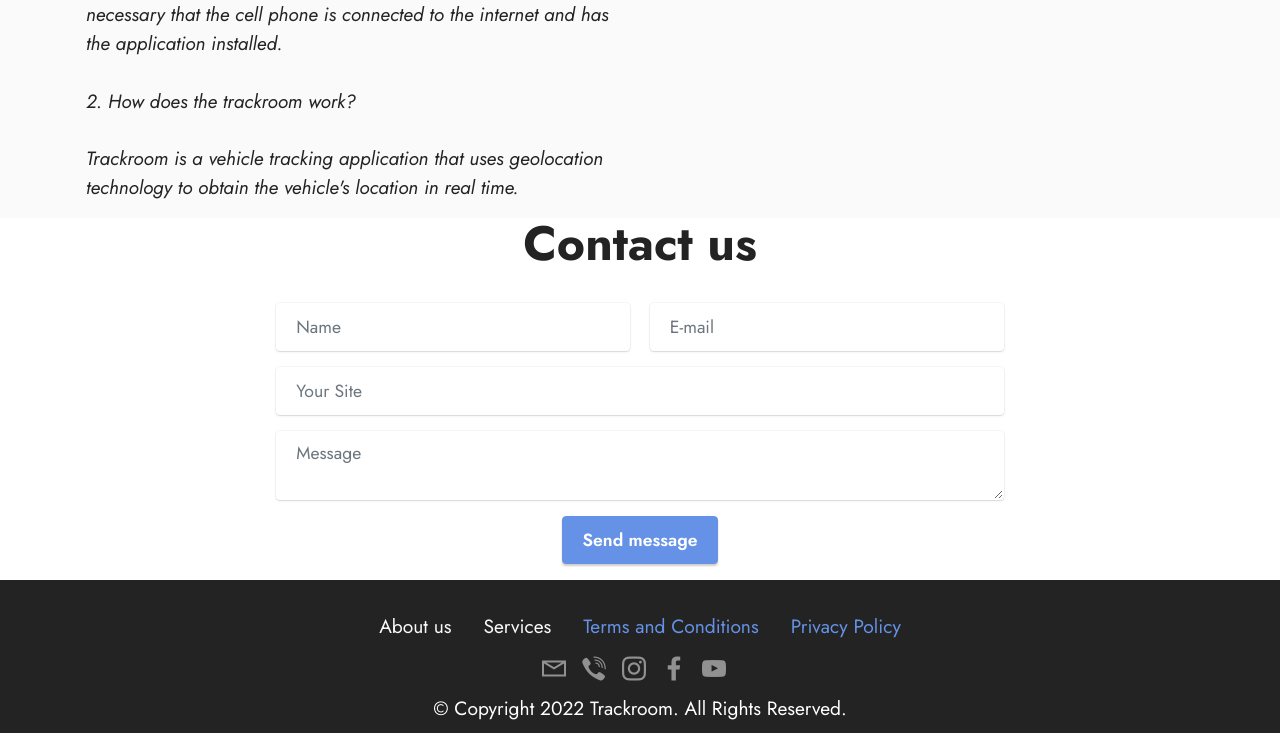
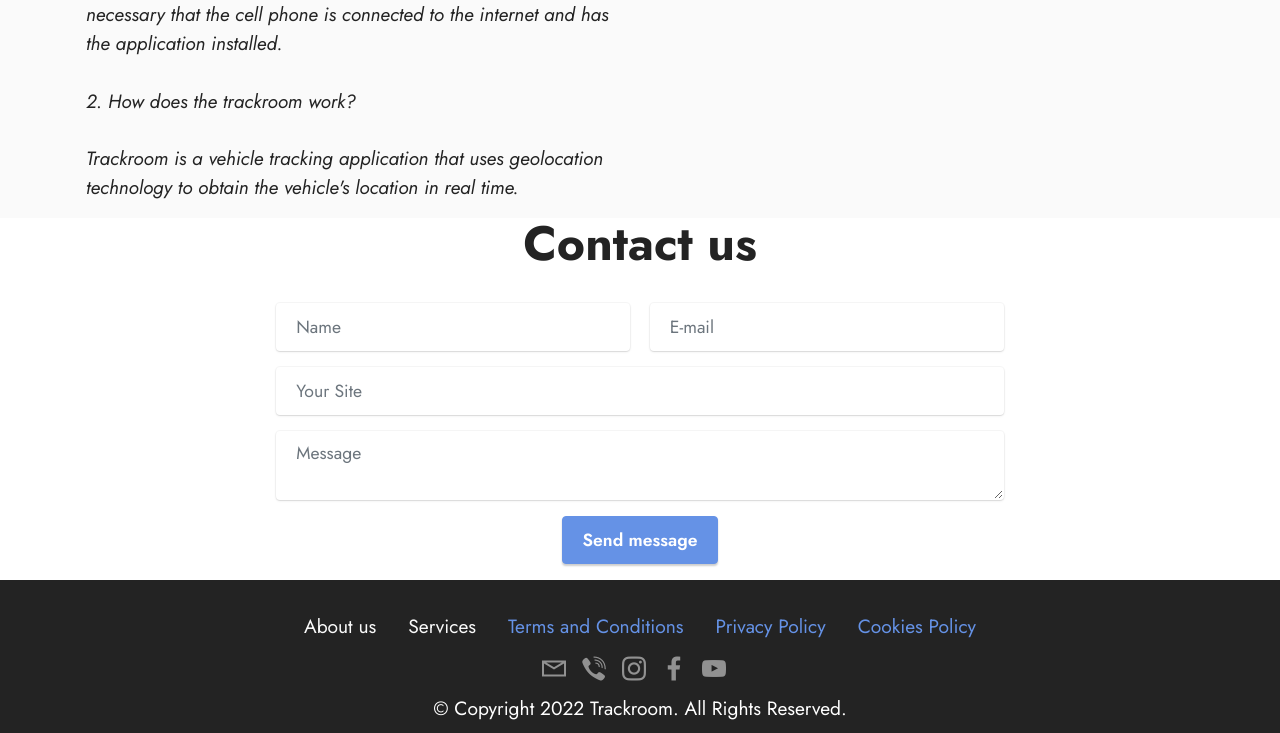
Before and after one commit to Trackroom/trackroom.us, a plain HTML site: page index.html in a window 1280 px wide. Shown: the part 2477-3210 px from the top of the page. Drawn offline with Linux system fonts and the light colour scheme; files whose address does not match are found by name.

Commit message:
Add files via upload

```diff
--- a/index.html
+++ b/index.html
@@ -351,7 +351,7 @@
                         <a class="text-white text-primary" href="index.html#contacts4-7" target="_blank">About us</a>
                     </li><li class="foot-menu-item mbr-fonts-style display-7">
                         <a class="text-white text-primary" href="index.html#features2-2" target="_blank">Services</a>
-                    </li><li class="foot-menu-item mbr-fonts-style display-7"><a href="https://trackroom.github.io/terms-and-condition/" class="text-primary">Terms and Conditions</a></li><li class="foot-menu-item mbr-fonts-style display-7"><a href="https://trackroom.github.io/privacy-policy/" class="text-primary">Privacy Policy</a></li></ul>
+                    </li><li class="foot-menu-item mbr-fonts-style display-7"><a href="https://trackroom.github.io/terms-and-condition/" class="text-primary">Terms and Conditions</a></li><li class="foot-menu-item mbr-fonts-style display-7"><a href="https://trackroom.github.io/privacy-policy/" class="text-primary">Privacy Policy</a></li><li class="foot-menu-item mbr-fonts-style display-7"><a href="https://trackroom.github.io/cookies.us/" class="text-primary">Cookies Policy</a></li></ul>
             </div>
             <div class="row social-row">
                 <div class="social-list align-right pb-2">
```
